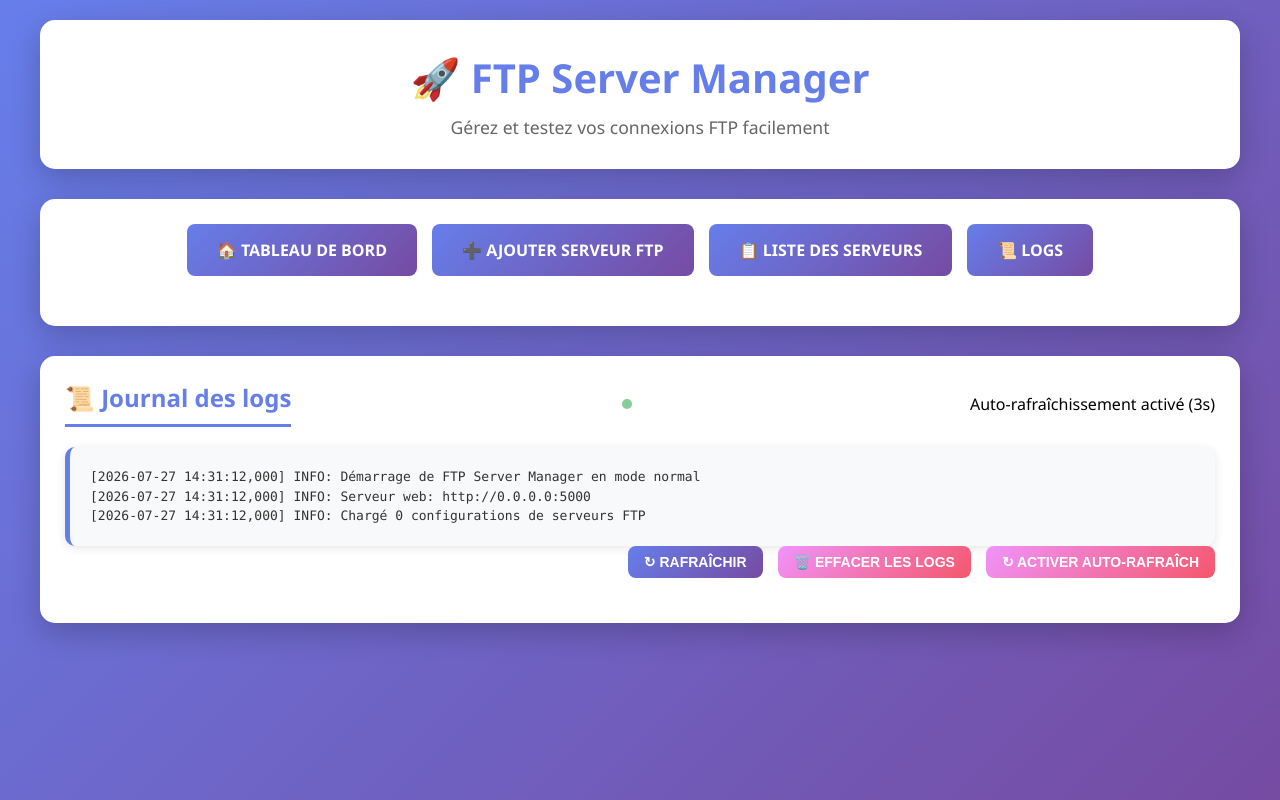
After one commit to SHARKYBLUSTER/SyncFTP, a Flask app: page /logs in a window 1280 px wide. The commit adds this page. Run offline with Flask 3, Linux system fonts and the light colour scheme.

Commit message:
Ajout page logs pour afficher les logs en temps réel - Creation de templates/logs.html avec carte et scrollbar - Configuration du logging pour ecrire dans app.log - Ajout route /logs pour afficher la page - Ajout API /api/logs (GET et DELETE) pour recuperer/effacer les logs - Auto-rafraichissement toutes les 3 secondes - Colorisation des logs par niveau (INFO, ERROR, WARNING, DEBUG) - Bouton LOGS ajoute dans le menu de toutes les pages - app.log ajoute dans .gitignore
Generated by Mistral Vibe.
Co-Authored-By: Mistral Vibe <vibe@mistral.ai>

```diff
--- a/app.py
+++ b/app.py
@@ -23,6 +23,7 @@ from ftp_tools import FTPConfig, FTPConnector
 # Configuration
 APP_NAME = "FTP Server Manager"
 DATA_FILE = "ftp_servers.json"
+LOG_FILE = "app.log"
 LOG_FORMAT = "[%(asctime)s] %(levelname)s: %(message)s"
 
 # Initialisation de l'app Flask
@@ -31,15 +32,29 @@ app = Flask(__name__)
 # Configuration du logging
 def setup_logging(verbose=False, silent=False):
     """Configure le niveau de logging"""
-    if silent:
-        logging.basicConfig(level=logging.ERROR, format=LOG_FORMAT)
-        app.logger.setLevel(logging.ERROR)
-    elif verbose:
-        logging.basicConfig(level=logging.DEBUG, format=LOG_FORMAT)
-        app.logger.setLevel(logging.DEBUG)
-    else:
-        logging.basicConfig(level=logging.INFO, format=LOG_FORMAT)
-        app.logger.setLevel(logging.INFO)
+    log_level = logging.ERROR if silent else (logging.DEBUG if verbose else logging.INFO)
+
+    # Configurer le logging pour écrire dans un fichier
+    logging.basicConfig(
+        level=log_level,
+        format=LOG_FORMAT,
+        handlers=[
+            logging.FileHandler(LOG_FILE, mode='a', encoding='utf-8'),
+            logging.StreamHandler()
+        ]
+    )
+    app.logger.setLevel(log_level)
+
+
+def get_logs():
+    """Récupère le contenu du fichier de logs"""
+    if not os.path.exists(LOG_FILE):
+        return "Aucun log disponible"
+    try:
+        with open(LOG_FILE, 'r', encoding='utf-8') as f:
+            return f.read()
+    except Exception as e:
+        return f"Erreur lors de la lecture des logs: {e}"
 
 
 def load_servers():
@@ -154,6 +169,30 @@ def list_servers():
     return render_template('list.html', servers=servers, app_name=APP_NAME)
 
 
+@app.route('/logs')
+def logs_page():
+    """Page d'affichage des logs"""
+    return render_template('logs.html', app_name=APP_NAME)
+
+
+@app.route('/api/logs', methods=['GET', 'DELETE'])
+def api_logs():
+    """API: Retourne ou efface le contenu des logs"""
+    if request.method == 'DELETE':
+        try:
+            if os.path.exists(LOG_FILE):
+                os.remove(LOG_FILE)
+                app.logger.info("Fichier de logs effacé")
+                return jsonify({'success': True, 'message': 'Logs effacés avec succès'})
+            else:
+                return jsonify({'success': True, 'message': 'Aucun fichier de logs à effacer'})
+        except Exception as e:
+            return jsonify({'success': False, 'message': str(e)}), 500
+    else:
+        logs = get_logs()
+        return jsonify({'logs': logs})
+
+
 @app.route('/add_server', methods=['POST'])
 def add_server():
     """Ajoute un nouveau serveur FTP"""
--- a/templates/add.html
+++ b/templates/add.html
@@ -189,6 +189,7 @@
                 <a href="/" class="nav-btn">🏠 TABLEAU DE BORD</a>
                 <a href="/add" class="nav-btn">➕ AJOUTER SERVEUR FTP</a>
                 <a href="/list" class="nav-btn">📋 LISTE DES SERVEURS</a>
+                <a href="/logs" class="nav-btn">📜 LOGS</a>
             </div>
         </div>
 
--- a/templates/index.html
+++ b/templates/index.html
@@ -167,6 +167,7 @@
                 <a href="/" class="nav-btn">🏠 TABLEAU DE BORD</a>
                 <a href="/add" class="nav-btn">➕ AJOUTER SERVEUR FTP</a>
                 <a href="/list" class="nav-btn">📋 LISTE DES SERVEURS</a>
+                <a href="/logs" class="nav-btn">📜 LOGS</a>
             </div>
         </div>
 
--- a/templates/list.html
+++ b/templates/list.html
@@ -309,6 +309,7 @@
                 <a href="/" class="nav-btn">🏠 TABLEAU DE BORD</a>
                 <a href="/add" class="nav-btn">➕ AJOUTER SERVEUR FTP</a>
                 <a href="/list" class="nav-btn">📋 LISTE DES SERVEURS</a>
+                <a href="/logs" class="nav-btn">📜 LOGS</a>
             </div>
         </div>
 
--- /dev/null
+++ b/templates/logs.html
@@ -0,0 +1,364 @@
+<!DOCTYPE html>
+<html lang="fr">
+<head>
+    <meta charset="UTF-8">
+    <meta name="viewport" content="width=device-width, initial-scale=1.0">
+    <title>{{ app_name }} - Logs</title>
+    <style>
+        * {
+            margin: 0;
+            padding: 0;
+            box-sizing: border-box;
+        }
+
+        body {
+            font-family: 'Segoe UI', Tahoma, Geneva, Verdana, sans-serif;
+            background: linear-gradient(135deg, #667eea 0%, #764ba2 100%);
+            min-height: 100vh;
+            padding: 20px;
+        }
+
+        .container {
+            max-width: 1200px;
+            margin: 0 auto;
+        }
+
+        header {
+            background: white;
+            padding: 30px;
+            border-radius: 15px;
+            box-shadow: 0 10px 30px rgba(0,0,0,0.2);
+            margin-bottom: 30px;
+            text-align: center;
+        }
+
+        h1 {
+            color: #667eea;
+            font-size: 2.5em;
+            margin-bottom: 10px;
+        }
+
+        .subtitle {
+            color: #666;
+            font-size: 1.1em;
+        }
+
+        .section {
+            background: white;
+            padding: 25px;
+            border-radius: 15px;
+            box-shadow: 0 10px 30px rgba(0,0,0,0.2);
+            margin-bottom: 30px;
+        }
+
+        .section-title {
+            font-size: 1.5em;
+            color: #667eea;
+            margin-bottom: 20px;
+            padding-bottom: 10px;
+            border-bottom: 3px solid #667eea;
+        }
+
+        /* Menu de navigation */
+        .nav-menu {
+            display: flex;
+            gap: 15px;
+            margin-bottom: 25px;
+            justify-content: center;
+            flex-wrap: wrap;
+        }
+
+        .nav-btn {
+            display: inline-block;
+            padding: 15px 30px;
+            background: linear-gradient(135deg, #667eea 0%, #764ba2 100%);
+            color: white;
+            border: none;
+            border-radius: 8px;
+            font-size: 16px;
+            font-weight: 600;
+            cursor: pointer;
+            transition: transform 0.2s, box-shadow 0.2s;
+            text-decoration: none;
+        }
+
+        .nav-btn:hover {
+            transform: translateY(-2px);
+            box-shadow: 0 5px 15px rgba(102, 126, 234, 0.4);
+        }
+
+        /* Carte des logs */
+        .logs-card {
+            background: #f8f9fa;
+            border-radius: 10px;
+            padding: 20px;
+            max-height: 600px;
+            overflow-y: auto;
+            border-left: 5px solid #667eea;
+            box-shadow: 0 2px 10px rgba(0,0,0,0.1);
+        }
+
+        .logs-content {
+            font-family: 'Consolas', 'Monaco', 'Courier New', monospace;
+            font-size: 13px;
+            line-height: 1.5;
+            color: #333;
+            white-space: pre-wrap;
+            word-wrap: break-word;
+        }
+
+        .logs-content .log-info {
+            color: #28a745;
+        }
+
+        .logs-content .log-error {
+            color: #dc3545;
+            font-weight: bold;
+        }
+
+        .logs-content .log-warning {
+            color: #ffc107;
+        }
+
+        .logs-content .log-debug {
+            color: #6c757d;
+        }
+
+        /* Contrôles */
+        .logs-controls {
+            display: flex;
+            gap: 15px;
+            margin-bottom: 20px;
+            justify-content: flex-end;
+        }
+
+        .btn {
+            display: inline-block;
+            padding: 8px 16px;
+            background: linear-gradient(135deg, #667eea 0%, #764ba2 100%);
+            color: white;
+            border: none;
+            border-radius: 8px;
+            font-size: 14px;
+            font-weight: 600;
+            cursor: pointer;
+            transition: transform 0.2s, box-shadow 0.2s;
+        }
+
+        .btn:hover {
+            transform: translateY(-2px);
+            box-shadow: 0 5px 15px rgba(102, 126, 234, 0.4);
+        }
+
+        .btn-secondary {
+            background: linear-gradient(135deg, #f093fb 0%, #f5576c 100%);
+        }
+
+        .status-indicator {
+            display: inline-block;
+            width: 10px;
+            height: 10px;
+            border-radius: 50%;
+            background: #28a745;
+            margin-right: 8px;
+            animation: pulse 2s infinite;
+        }
+
+        .status-indicator.disconnected {
+            background: #dc3545;
+            animation: none;
+        }
+
+        @keyframes pulse {
+            0%, 100% { opacity: 1; }
+            50% { opacity: 0.5; }
+        }
+
+        .loading {
+            display: inline-block;
+            width: 20px;
+            height: 20px;
+            border: 3px solid rgba(255,255,255,.3);
+            border-radius: 50%;
+            border-top-color: white;
+            animation: spin 1s ease-in-out infinite;
+        }
+
+        @keyframes spin {
+            to { transform: rotate(360deg); }
+        }
+
+        .empty-state {
+            text-align: center;
+            padding: 40px;
+            color: #999;
+        }
+
+        @media (max-width: 768px) {
+            .nav-menu {
+                flex-direction: column;
+                align-items: center;
+            }
+
+            .nav-btn {
+                width: 80%;
+                margin-bottom: 10px;
+            }
+
+            .logs-card {
+                max-height: 400px;
+            }
+        }
+    </style>
+</head>
+<body>
+    <div class="container">
+        <header>
+            <h1>🚀 {{ app_name }}</h1>
+            <p class="subtitle">Gérez et testez vos connexions FTP facilement</p>
+        </header>
+
+        <!-- Menu de navigation -->
+        <div class="section">
+            <div class="nav-menu">
+                <a href="/" class="nav-btn">🏠 TABLEAU DE BORD</a>
+                <a href="/add" class="nav-btn">➕ AJOUTER SERVEUR FTP</a>
+                <a href="/list" class="nav-btn">📋 LISTE DES SERVEURS</a>
+                <a href="/logs" class="nav-btn">📜 LOGS</a>
+            </div>
+        </div>
+
+        <!-- Section: Logs -->
+        <div class="section">
+            <div style="display: flex; justify-content: space-between; align-items: center; margin-bottom: 20px;">
+                <h2 class="section-title" style="margin-bottom: 0;">📜 Journal des logs</h2>
+                <span class="status-indicator" id="connectionStatus"></span>
+                <span id="statusText">Connecté</span>
+            </div>
+
+            <div class="logs-card">
+                <div class="logs-content" id="logsContainer">
+                    <p class="empty-state">Chargement des logs en cours...</p>
+                </div>
+            </div>
+
+            <div class="logs-controls">
+                <button class="btn" onclick="refreshLogs()">
+                    <span id="refreshBtnText">↻ RAFRAÎCHIR</span>
+                    <span id="refreshBtnLoading" class="loading" style="display: none;"></span>
+                </button>
+                <button class="btn btn-secondary" onclick="clearLogs()">🗑️ EFFACER LES LOGS</button>
+                <button class="btn btn-secondary" onclick="toggleAutoRefresh()">
+                    <span id="autoRefreshBtnText">⏸️ ARRÊTER AUTO-RAFRAÎCH</span>
+                </button>
+            </div>
+        </div>
+    </div>
+
+    <script>
+        let autoRefreshInterval = null;
+        let autoRefreshActive = false;
+
+        // Fonction pour charger les logs
+        function loadLogs() {
+            fetch('/api/logs')
+                .then(response => response.json())
+                .then(data => {
+                    const logsContainer = document.getElementById('logsContainer');
+
+                    if (data.logs && data.logs.trim() !== '') {
+                        // Formater les logs avec des couleurs selon le niveau
+                        let formattedLogs = data.logs;
+
+                        // Remplacer les niveaux de log par des spans avec classe
+                        formattedLogs = formattedLogs.replace(/\[(\d{4}-\d{2}-\d{2} \d{2}:\d{2}:\d{2})\] (INFO):/g, '[ $1 ] <span class="log-info">INFO:</span>');
+                        formattedLogs = formattedLogs.replace(/\[(\d{4}-\d{2}-\d{2} \d{2}:\d{2}:\d{2})\] (ERROR):/g, '[ $1 ] <span class="log-error">ERROR:</span>');
+                        formattedLogs = formattedLogs.replace(/\[(\d{4}-\d{2}-\d{2} \d{2}:\d{2}:\d{2})\] (WARNING):/g, '[ $1 ] <span class="log-warning">WARNING:</span>');
+                        formattedLogs = formattedLogs.replace(/\[(\d{4}-\d{2}-\d{2} \d{2}:\d{2}:\d{2})\] (DEBUG):/g, '[ $1 ] <span class="log-debug">DEBUG:</span>');
+
+                        logsContainer.innerHTML = formattedLogs;
+                    } else {
+                        logsContainer.innerHTML = '<p class="empty-state">Aucun log disponible</p>';
+                    }
+
+                    // Faire défiler vers le bas
+                    logsContainer.scrollTop = logsContainer.scrollHeight;
+                })
+                .catch(error => {
+                    document.getElementById('logsContainer').innerHTML =
+                        `<p class="empty-state" style="color: #dc3545;">Erreur lors du chargement des logs: ${error.message}</p>`;
+                });
+        }
+
+        // Rafraîchir les logs
+        function refreshLogs() {
+            const refreshBtnText = document.getElementById('refreshBtnText');
+            const refreshBtnLoading = document.getElementById('refreshBtnLoading');
+
+            refreshBtnText.style.display = 'none';
+            refreshBtnLoading.style.display = 'inline';
+
+            loadLogs();
+
+            setTimeout(() => {
+                refreshBtnText.style.display = 'inline';
+                refreshBtnLoading.style.display = 'none';
+            }, 500);
+        }
+
+        // Effacer les logs
+        function clearLogs() {
+            if (confirm('Êtes-vous sûr de vouloir effacer le fichier de logs ?')) {
+                fetch('/api/logs', { method: 'DELETE' })
+                    .then(response => response.json())
+                    .then(data => {
+                        if (data.success) {
+                            document.getElementById('logsContainer').innerHTML = '<p class="empty-state">Logs effacés</p>';
+                        } else {
+                            alert('Erreur: ' + data.message);
+                        }
+                    })
+                    .catch(error => {
+                        alert('Erreur: ' + error.message);
+                    });
+            }
+        }
+
+        // Basculer l'auto-rafraîchissement
+        function toggleAutoRefresh() {
+            const autoRefreshBtnText = document.getElementById('autoRefreshBtnText');
+
+            if (autoRefreshActive) {
+                clearInterval(autoRefreshInterval);
+                autoRefreshInterval = null;
+                autoRefreshActive = false;
+                autoRefreshBtnText.textContent = '⏸️ ARRÊTER AUTO-RAFRAÎCH';
+                document.getElementById('connectionStatus').classList.add('disconnected');
+                document.getElementById('statusText').textContent = 'Auto-rafraîchissement désactivé';
+            } else {
+                autoRefreshInterval = setInterval(loadLogs, 3000);
+                autoRefreshActive = true;
+                autoRefreshBtnText.textContent = '↻ ACTIVER AUTO-RAFRAÎCH';
+                document.getElementById('connectionStatus').classList.remove('disconnected');
+                document.getElementById('statusText').textContent = 'Auto-rafraîchissement activé (3s)';
+            }
+        }
+
+        // Charger les logs au démarrage
+        document.addEventListener('DOMContentLoaded', function() {
+            loadLogs();
+            // Activer l'auto-rafraîchissement par défaut
+            toggleAutoRefresh();
+        });
+
+        // Mettre à jour l'indicateur de connexion
+        setInterval(() => {
+            if (autoRefreshActive) {
+                document.getElementById('connectionStatus').classList.remove('disconnected');
+            } else {
+                document.getElementById('connectionStatus').classList.add('disconnected');
+            }
+        }, 1000);
+    </script>
+</body>
+</html>
```
Also changed, not shown: 1 other file.
